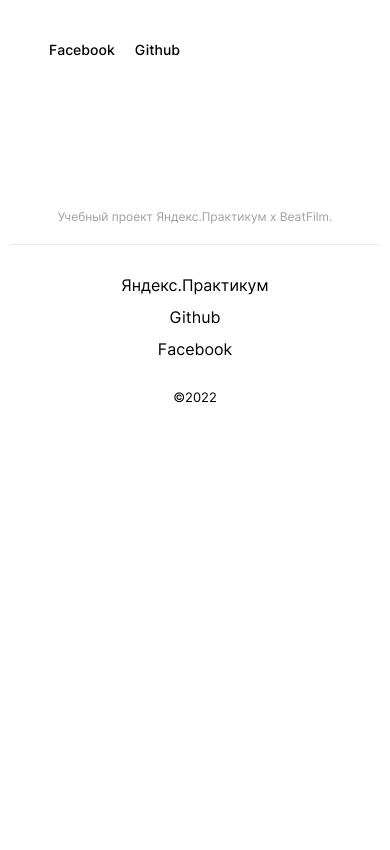
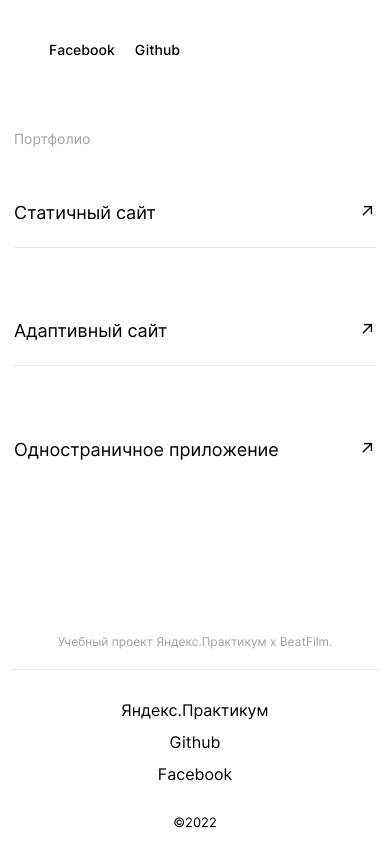
Before and after one commit to zubastu/movies-explorer-frontend, a React (Create React App) app: page / in a window 390 px wide. Shown: the part 2700-3550 px from the top of the page. Before the commit the page ends 3125 px from the top, so only its background shows below. Built offline with nearby package versions, Linux system fonts and the light colour scheme.

Commit message:
Портфолио адаптив, отправка на проверку номер 1

```diff
--- a/src/components/Main/Main.js
+++ b/src/components/Main/Main.js
@@ -15,7 +15,7 @@ const Main = ({ setMenuActive }) => {
       <AboutProject />
       <Techs />
       <AboutMe />
-      {/*      <Portfolio />*/}
+      <Portfolio />
       <Footer />
     </>
   );
--- a/src/components/Portfolio/Portfolio.css
+++ b/src/components/Portfolio/Portfolio.css
@@ -4,13 +4,14 @@
   box-sizing: border-box;
   display: flex;
   flex-direction: column;
+  gap: 50px;
 }
 .portfolio__heading{
   color: #A0A0A0;
   font-size: 18px;
   font-weight: 400;
   line-height: 20px;
-  margin: 0 0 50px 0;
+  margin: 0;
 }
 .portfolio-links{
   margin: 0;
@@ -48,3 +49,43 @@
   justify-content: space-between;
   min-width: 100%;
 }
+@media screen and (max-width: 770px){
+  .portfolio {
+    padding: 0 50px 90px 50px;
+  }
+  .portfolio__heading{
+    font-size: 18px;
+    font-weight: 400;
+    line-height: 20px;
+  }
+  .portfolio-links__text{
+    font-size: 28px;
+    font-weight: 400;
+    line-height: 50px;
+  }
+  .portfolio-links__arrow{
+    font-size: 28px;
+    font-weight: 400;
+    line-height: 60px;
+  }
+}
+@media screen and (max-width: 770px){
+  .portfolio {
+    padding: 0 14px 70px 14px;
+  }
+  .portfolio__heading{
+    font-size: 14px;
+    font-weight: 400;
+    line-height: 20px;
+  }
+  .portfolio-links__text{
+    font-size: 18px;
+    font-weight: 400;
+    line-height: 28px;
+  }
+  .portfolio-links__arrow{
+    font-size: 18px;
+    font-weight: 400;
+    line-height: 28px;
+  }
+}
```
